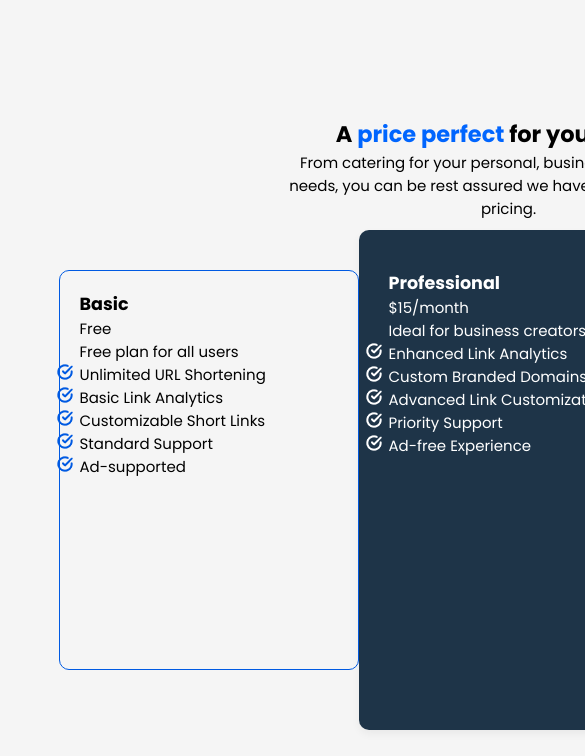
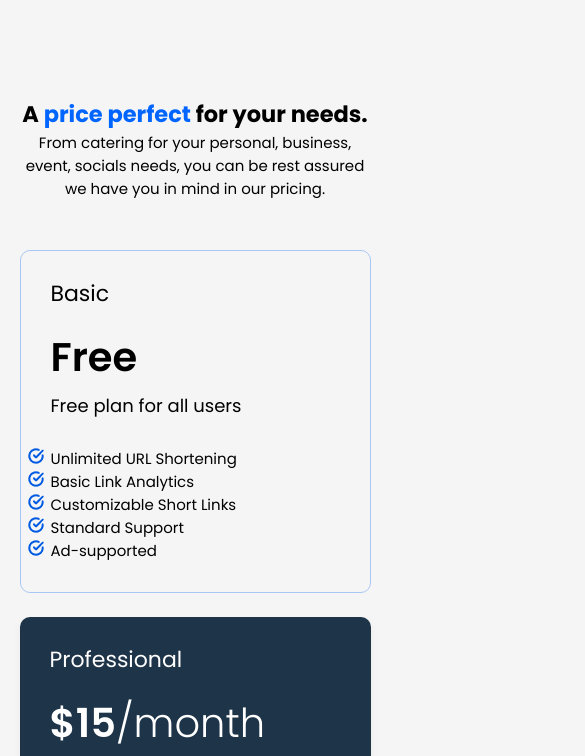
Before and after one commit to nnamdiindu/altschool-assessment-2, a plain HTML site: page index.html in a window 390 px wide. Shown: the part 2553-3309 px from the top of the page, 585 px wide, since content can reach past the window. Drawn offline with Linux system fonts and the light colour scheme.

Commit message:
modify styles

```diff
--- a/styles.css
+++ b/styles.css
@@ -132,9 +132,10 @@ h1 {
 
 /* Pricing Section */
 .pricing {
+  --overlap: 60px;
   width: 70%;
+  max-width: 1100px;
   margin: 50px auto;
-  display: flex;
   font-size: 15px;
 }
 
@@ -147,27 +148,63 @@ h1 {
 .pricing-plans {
   display: flex;
   flex-direction: row;
+  align-items: center;
 }
 
 .plan-card {
-  width: 300px;
-  height: 400px;
-  border: 1px solid #005ae2;
+  flex: 1;
+  min-height: 455px;
+  border: 1px solid #a9c7f5;
   border-radius: 10px;
   margin: 0;
-  padding: 20px;
+  padding: 40px 40px 40px 87px;
+  position: relative;
+  z-index: 1;
+}
+
+/* The last card is overlapped on its left by the featured card */
+.plan-card-featured + .plan-card {
+  padding-left: calc(var(--overlap) + 46px);
 }
 
 .plan-card-featured {
-  width: 300px;
-  height: 500px;
+  flex: 0 0 410px;
+  min-height: 625px;
+  margin: 0 calc(var(--overlap) * -1);
   border-radius: 10px;
   background: linear-gradient(180deg, #1e3448 99.99%, rgba(30, 52, 72, 0) 100%);
   color: #ffffff;
   box-shadow: 0px 4px 8px 0px #0000000d;
-  padding: 40px 30px;
-  top: -40px;
+  padding: 50px 65px;
   position: relative;
+  z-index: 2;
+}
+
+/* Plan typography */
+.plan-card h3,
+.plan-card-featured h3 {
+  font-size: 22px;
+  font-weight: 400;
+  line-height: 1.2;
+  margin-bottom: 28px;
+}
+
+.plan-price {
+  font-size: 40px;
+  font-weight: 600;
+  line-height: 1.1;
+  margin-bottom: 14px;
+}
+
+.plan-period {
+  font-weight: 300;
+}
+
+.plan-tagline {
+  font-size: 18px;
+  font-weight: 400;
+  line-height: 1.4;
+  margin-bottom: 28px;
 }
 
 .plan-features {
@@ -179,8 +216,35 @@ h1 {
 }
 
 .pricing-signup {
-  margin: 0 auto;
-  width: 40%;
+  margin: 50px auto 0;
+  display: flex;
+  justify-content: center;
+  gap: 16px;
+}
+
+@media (max-width: 900px) {
+  .pricing {
+    width: 90%;
+  }
+
+  .pricing-heading {
+    width: 100%;
+  }
+
+  .pricing-plans {
+    flex-direction: column;
+    gap: 24px;
+  }
+
+  .plan-card,
+  .plan-card-featured + .plan-card,
+  .plan-card-featured {
+    flex: none;
+    width: 100%;
+    min-height: 0;
+    margin: 0;
+    padding: 30px;
+  }
 }
 
 /* Trim URL Section  */
```
